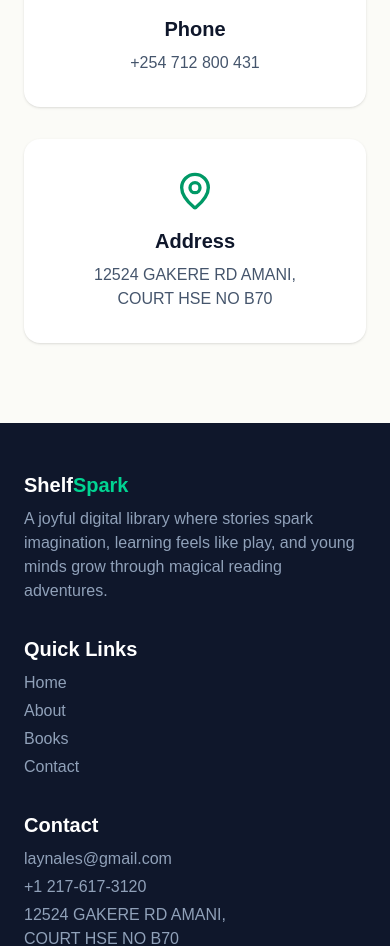
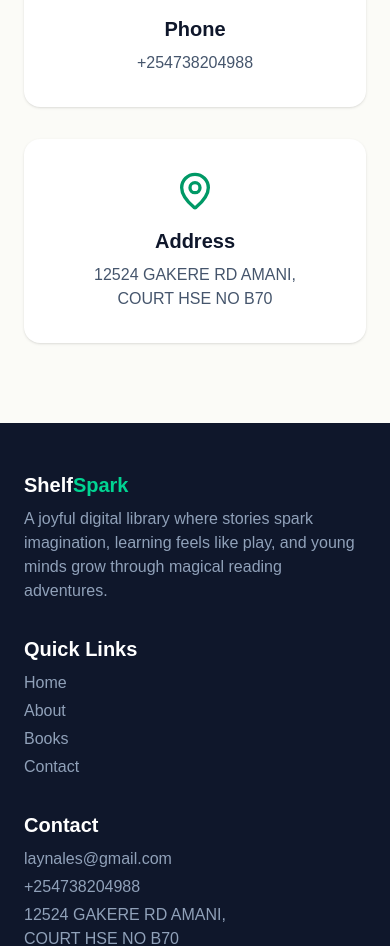
Before and after one commit to CGAJAY/KaZoom, a Next.js app: page /contact in a window 390 px wide. Shown: the part 774-1720 px from the top of the page. Built offline with nearby package versions, Linux system fonts and the light colour scheme.

Commit message:
edit the footer and contact page phone number

```diff
--- a/src/app/contact/page.tsx
+++ b/src/app/contact/page.tsx
@@ -39,7 +39,7 @@ const Contact = () => {
                         <h3 className="text-xl font-semibold text-slate-900">
                             Phone
                         </h3>
-                        <p className="text-slate-600 mt-2">+254 712 800 431</p>
+                        <p className="text-slate-600 mt-2">+254738204988</p>
                     </div>
                     <div className="bg-white rounded-2xl shadow-sm p-8 hover:shadow-lg transition">
                         <MapPin className="w-10 h-10 mx-auto text-emerald-600 mb-4" />
--- a/src/components/Footer.tsx
+++ b/src/components/Footer.tsx
@@ -66,9 +66,9 @@ const Footer = () => {
                         </li>
                         <li>
                             <a
-                                href="tel:+12176173120"
+                                href="tel:+254738204988"
                                 className="hover:text-emerald-400">
-                                +1 217-617-3120
+                                +254738204988
                             </a>
                         </li>
                         <li>
```
